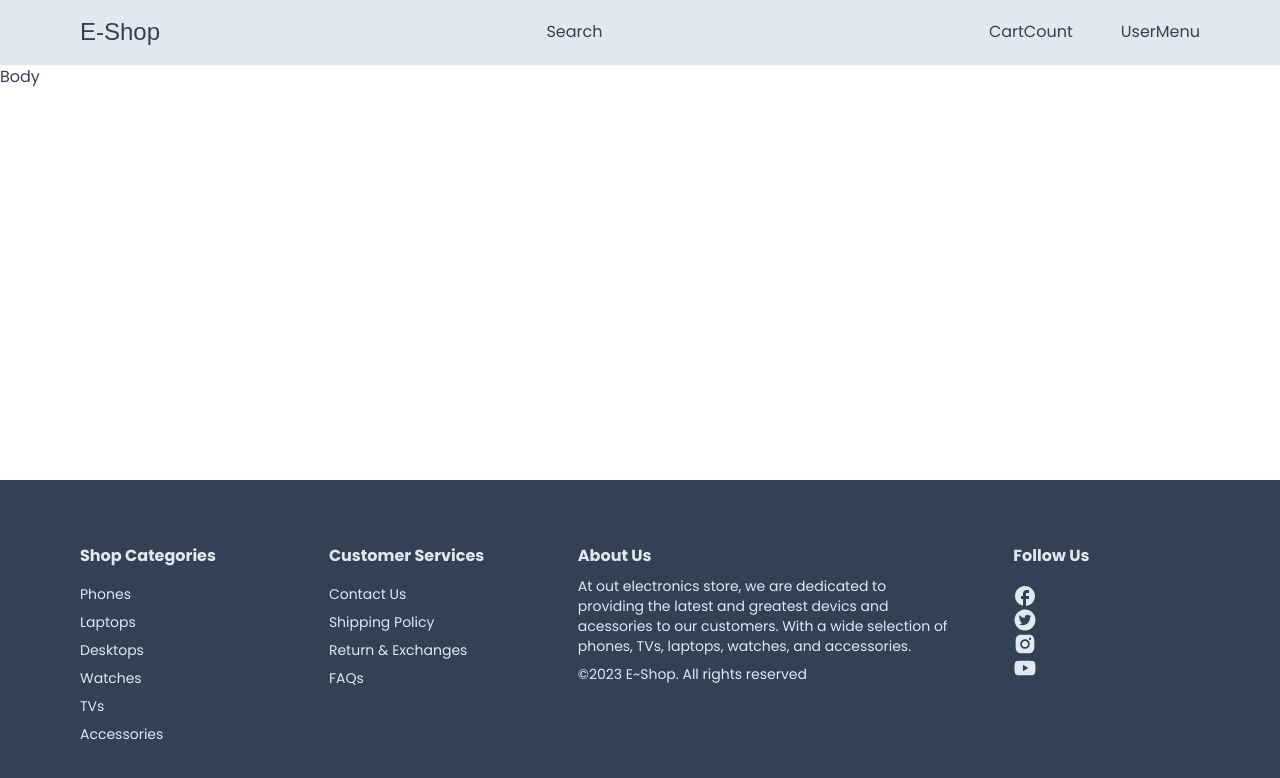
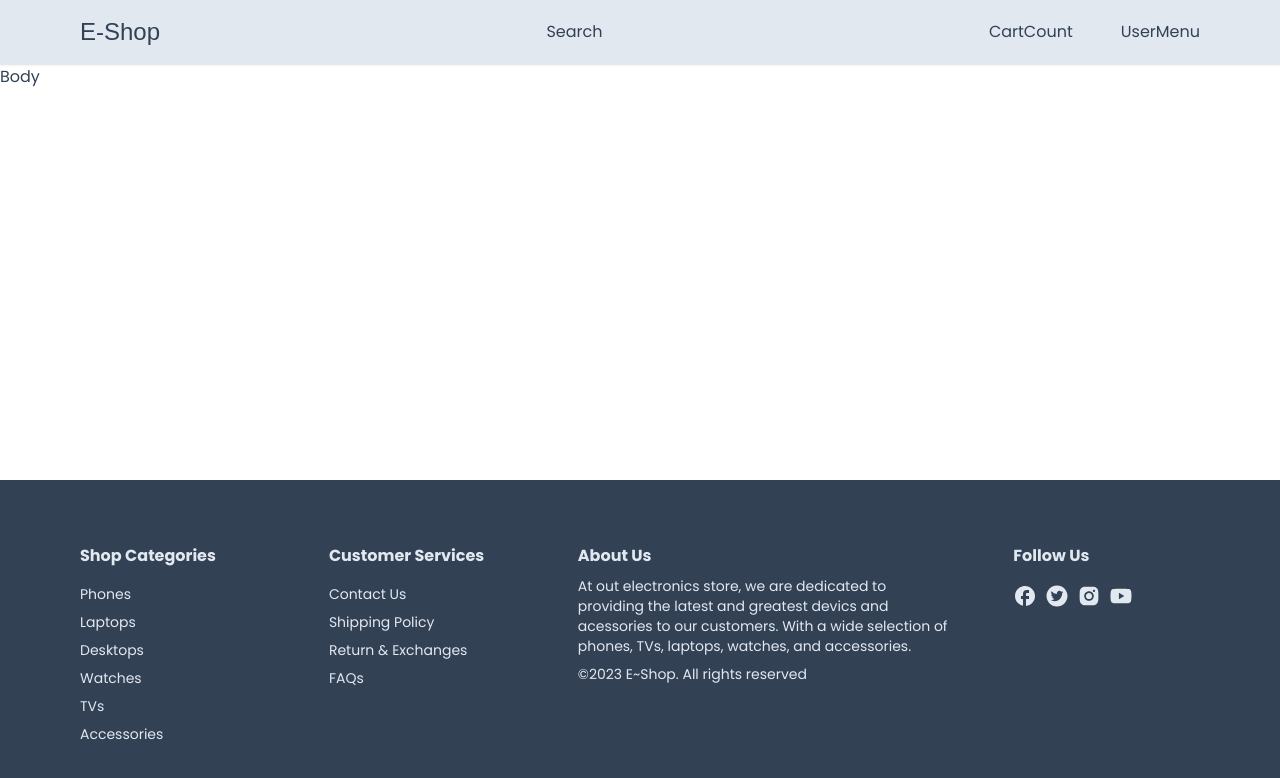
Before and after one commit to iJoyRide/Ecommerce, a Next.js app: page / in a window 1280 px wide. Shown: the top 778 px of the page. Built offline with nearby package versions, Linux system fonts and the light colour scheme; a web font is replaced by a local one.

Commit message:
fixed the icons gap

```diff
--- a/app/components/footer/Footer.tsx
+++ b/app/components/footer/Footer.tsx
@@ -36,7 +36,7 @@ const Footer = () => {
                 </div>
                 <FooterList>
                     <h3 className="text-base font-bold mb-2">Follow Us</h3>
-                    <div className="flex-gap-2">
+                    <div className="flex gap-2">
                         <Link href={"#"}>
                             <MdFacebook size={24}/>
                         </Link>
```
